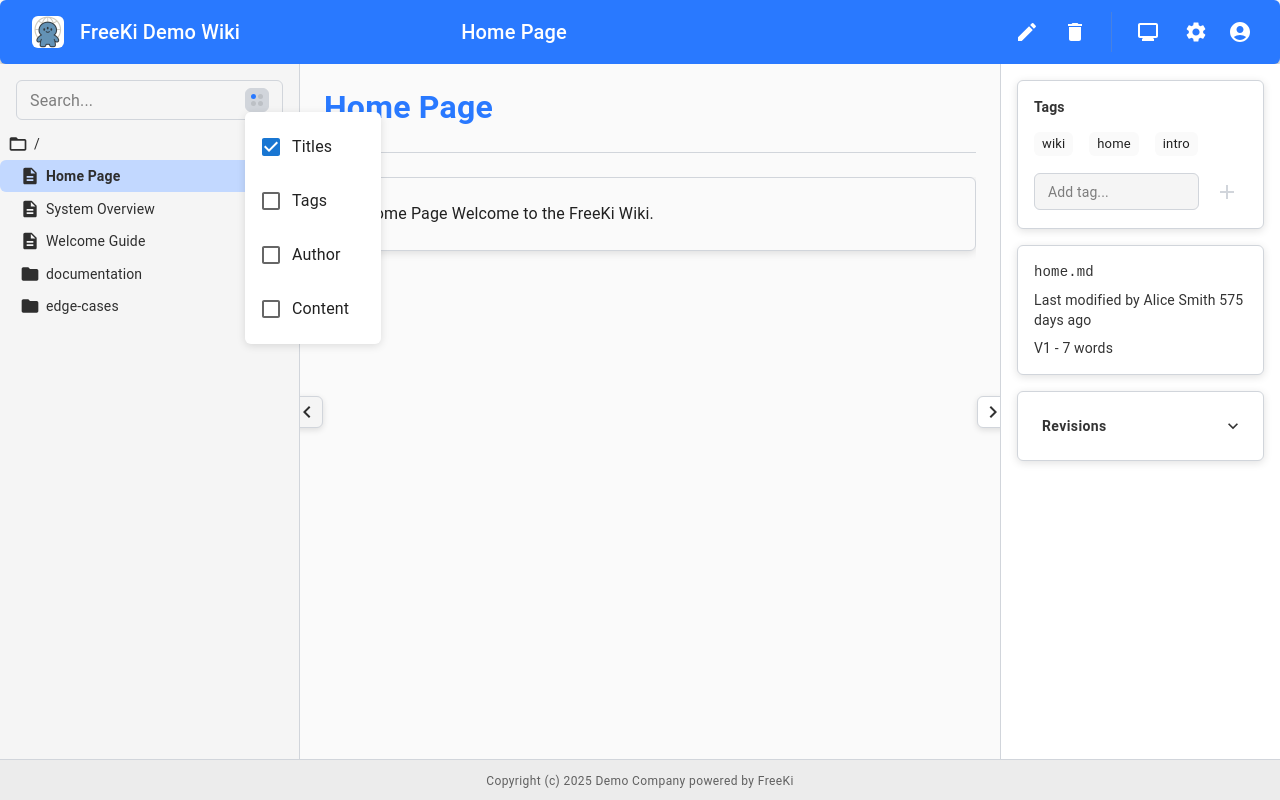
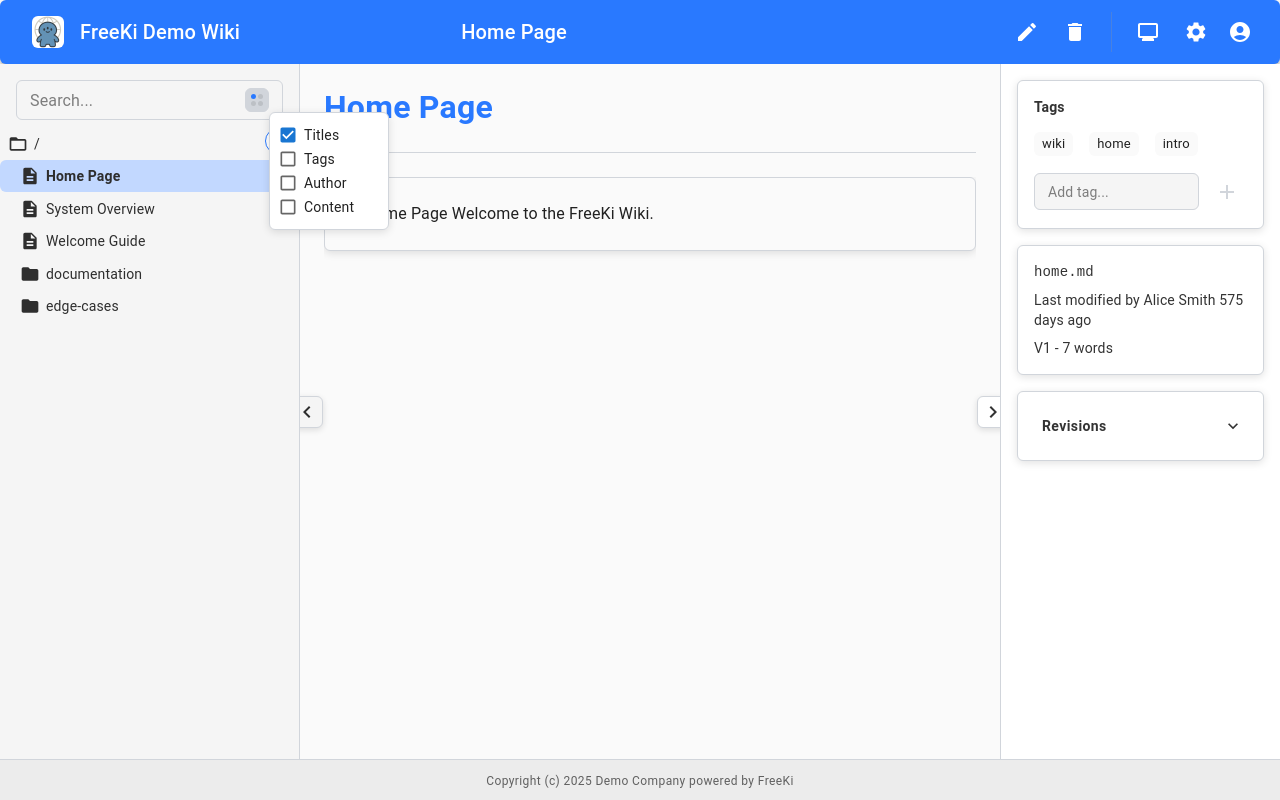
Before and after one commit to jhughes2112/freeki, a React (Vite) app in the folder freeki-client/: page / in a window 1280 px wide. Both pictures are taken after a click on the button 257 px from the left and 100 px from the top of the page. Built offline with nearby package versions, Linux system fonts and the light colour scheme.

Commit message:
Nice looking search menu finally.

```diff
--- a/freeki-client/src/FolderTree.tsx
+++ b/freeki-client/src/FolderTree.tsx
@@ -16,7 +16,6 @@ import {
   Menu,
   MenuItem,
   Checkbox,
-  FormControlLabel,
   Tooltip
 } from '@mui/material'
 import {
@@ -1084,50 +1083,69 @@ export default function FolderTree({
         anchorEl={searchMenuAnchor}
         open={Boolean(searchMenuAnchor)}
         onClose={() => setSearchMenuAnchor(null)}
+        PaperProps={{
+          sx: {
+            minWidth: 120,
+            borderRadius: 'var(--freeki-border-radius)',
+            boxShadow: '0 4px 12px var(--freeki-shadow-color)',
+            border: '1px solid var(--freeki-border-color)',
+            py: 0.25
+          }
+        }}
+        transformOrigin={{ horizontal: 'left', vertical: 'top' }}
+        anchorOrigin={{ horizontal: 'right', vertical: 'bottom' }}
       >
-        <MenuItem>
-          <FormControlLabel
-            control={
-              <Checkbox
-                checked={searchConfig.titles}
-                onChange={(e) => handleSearchConfigChange({ ...searchConfig, titles: e.target.checked })}
-              />
-            }
-            label="Titles"
+        <MenuItem
+          onClick={() => handleSearchConfigChange({ ...searchConfig, titles: !searchConfig.titles })}
+          sx={{ py: 0.25, px: 1, minHeight: 'auto', gap: 0.75 }}
+        >
+          <Checkbox
+            size="small"
+            checked={searchConfig.titles}
+            sx={{ p: 0 }}
           />
+          <Typography variant="body2" sx={{ fontSize: '0.875rem' }}>
+            Titles
+          </Typography>
         </MenuItem>
-        <MenuItem>
-          <FormControlLabel
-            control={
-              <Checkbox
-                checked={searchConfig.tags}
-                onChange={(e) => handleSearchConfigChange({ ...searchConfig, tags: e.target.checked })}
-              />
-            }
-            label="Tags"
+        <MenuItem
+          onClick={() => handleSearchConfigChange({ ...searchConfig, tags: !searchConfig.tags })}
+          sx={{ py: 0.25, px: 1, minHeight: 'auto', gap: 0.75 }}
+        >
+          <Checkbox
+            size="small"
+            checked={searchConfig.tags}
+            sx={{ p: 0 }}
           />
+          <Typography variant="body2" sx={{ fontSize: '0.875rem' }}>
+            Tags
+          </Typography>
         </MenuItem>
-        <MenuItem>
-          <FormControlLabel
-            control={
-              <Checkbox
-                checked={searchConfig.author}
-                onChange={(e) => handleSearchConfigChange({ ...searchConfig, author: e.target.checked })}
-              />
-            }
-            label="Author"
+        <MenuItem
+          onClick={() => handleSearchConfigChange({ ...searchConfig, author: !searchConfig.author })}
+          sx={{ py: 0.25, px: 1, minHeight: 'auto', gap: 0.75 }}
+        >
+          <Checkbox
+            size="small"
+            checked={searchConfig.author}
+            sx={{ p: 0 }}
           />
+          <Typography variant="body2" sx={{ fontSize: '0.875rem' }}>
+            Author
+          </Typography>
         </MenuItem>
-        <MenuItem>
-          <FormControlLabel
-            control={
-              <Checkbox
-                checked={searchConfig.content}
-                onChange={(e) => handleSearchConfigChange({ ...searchConfig, content: e.target.checked })}
-              />
-            }
-            label="Content"
+        <MenuItem
+          onClick={() => handleSearchConfigChange({ ...searchConfig, content: !searchConfig.content })}
+          sx={{ py: 0.25, px: 1, minHeight: 'auto', gap: 0.75 }}
+        >
+          <Checkbox
+            size="small"
+            checked={searchConfig.content}
+            sx={{ p: 0 }}
           />
+          <Typography variant="body2" sx={{ fontSize: '0.875rem' }}>
+            Content
+          </Typography>
         </MenuItem>
       </Menu>
 
```
